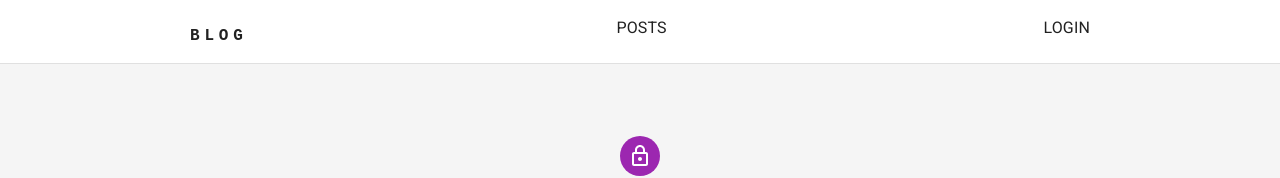
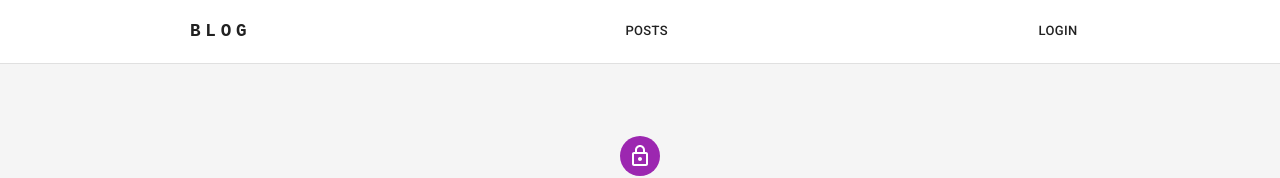
Before and after one commit to ALagodzinska/BlogReact, a React (Create React App) app: page /login in a window 1280 px wide. Shown: the top 178 px of the page. Built offline with nearby package versions, Linux system fonts and the light colour scheme; what quill-image-resize-module-react would draw is missing.

Commit message:
Updated navbar styles

```diff
--- a/src/components/header.component.jsx
+++ b/src/components/header.component.jsx
@@ -12,91 +12,64 @@ import { Fragment, useContext } from "react";
 import { Link, useNavigate } from "react-router-dom";
 import UserContext from "../user.context";
 import { logoutUser } from "../user.actions";
+import {
+  toolbarSx,
+  stackSx,
+  titleSx,
+  centerBoxSx,
+  rightBoxSx,
+  buttonSx,
+  linkSx,
+} from "../styles/components/header.styles";
 
 function Header({ title = "BLOG" }) {
   const [user, setUser, loading] = useContext(UserContext);
   const navigate = useNavigate();
   return (
-    <Toolbar sx={{ borderBottom: 1, borderColor: "divider" }}>
+  <Toolbar sx={toolbarSx}>
       <Container maxWidth="md" disableGutters>
-        <Stack direction="row" justifyContent="space-between">
+    <Stack direction="row" alignItems="center" sx={stackSx}>
           <Typography
             component={Link}
             to="/"
-            sx={{
-              mr: 2,
-              mt: 1,
-              display: { xs: "none", md: "flex" },
-              fontFamily: "monospace",
-              fontWeight: 700,
-              letterSpacing: ".3rem",
-              color: "inherit",
-              textDecoration: "none",
-              cursor: "pointer",
-            }}
+      sx={titleSx}
           >
             {title}
           </Typography>
-          <Box>
-            <Typography
-              component={Link}
-              to="/posts"
-              sx={{
-                mt: 1,
-                mr: 3,
-                textDecoration: "none",
-                cursor: "pointer",
-                color: "inherit",
-              }}
-            >
-              POSTS
-            </Typography>
-            {user && (
-              <Typography
-                component={Link}
-                to="/restore"
-                sx={{
-                  mt: 1,
-                  mr: 3,
-                  textDecoration: "none",
-                  cursor: "pointer",
-                  color: "inherit",
-                }}
-              >
-                RESTORE POST
-              </Typography>
-            )}
+
+          <Box sx={centerBoxSx}>
+            <Stack direction="row" spacing={2} alignItems="center">
+              <Button component={Link} to="/posts" color="inherit" size="small" sx={buttonSx} disableElevation disableRipple>
+                <span className="navLabel">POSTS</span>
+              </Button>
+              {user && (
+                <Button component={Link} to="/restore" color="inherit" size="small" sx={buttonSx} disableElevation disableRipple>
+                  <span className="navLabel">RESTORE POST</span>
+                </Button>
+              )}
+            </Stack>
           </Box>
-          <Box>
+
+          <Box sx={rightBoxSx}>
             {user ? (
-              <Typography
-                sx={{
-                  mt: 1,
-                  textDecoration: "none",
-                  cursor: "pointer",
-                  color: "inherit",
-                }}
+              <Button
+                color="inherit"
+                size="small"
+                sx={buttonSx}
+                disableElevation
+                disableRipple
                 onClick={() => {
                   logoutUser();
                   setUser(null);
                   navigate("/");
                 }}
               >
-                LOGOUT
-              </Typography>
+                <span className="navLabel">LOGOUT</span>
+              </Button>
             ) : (
-              <Typography
-                component={Link}
-                to="/login"
-                sx={{
-                  mt: 1,
-                  textDecoration: "none",
-                  cursor: "pointer",
-                  color: "inherit",
-                }}
-              >
-                LOGIN
-              </Typography>
+              <Button component={Link} to="/login" color="inherit" size="small" sx={buttonSx} disableElevation disableRipple>
+                <span className="navLabel">LOGIN</span>
+              </Button>
             )}
           </Box>
         </Stack>
--- /dev/null
+++ b/src/styles/components/header.styles.js
@@ -0,0 +1,62 @@
+// Centralized style objects for Header component
+export const toolbarSx = {
+  borderBottom: 1,
+  borderColor: "divider",
+  py: 1,
+};
+
+export const stackSx = {
+  width: "100%",
+};
+
+export const titleSx = {
+  mr: 2,
+  display: "flex",
+  fontFamily: "monospace",
+  fontWeight: 700,
+  letterSpacing: ".3rem",
+  color: "inherit",
+  textDecoration: "none",
+  cursor: "pointer",
+  fontSize: { xs: "0.95rem", md: "1.1rem" },
+};
+
+export const centerBoxSx = {
+  flex: 1,
+  display: "flex",
+  justifyContent: "center",
+  alignItems: "center",
+};
+
+export const rightBoxSx = {
+  display: "flex",
+  alignItems: "center",
+};
+
+export const linkSx = {
+  textDecoration: "none",
+  cursor: "pointer",
+  color: "inherit",
+  textTransform: "none",
+  fontWeight: 500,
+};
+
+export const buttonSx = {
+  ...linkSx,
+  transition: "transform 150ms ease, font-size 150ms ease",
+  '&:hover': {
+    boxShadow: 'none',
+    backgroundColor: 'transparent',
+    '& .navLabel': {
+      transform: 'scale(1.15)',
+      fontWeight: 700,
+      color: '#013801ff',
+    },
+  },
+  '& .navLabel': {
+    display: 'inline-block',
+    transition: 'transform 150ms ease, color 150ms ease, font-weight 150ms ease',
+  },
+};
+
+export default {};
```
